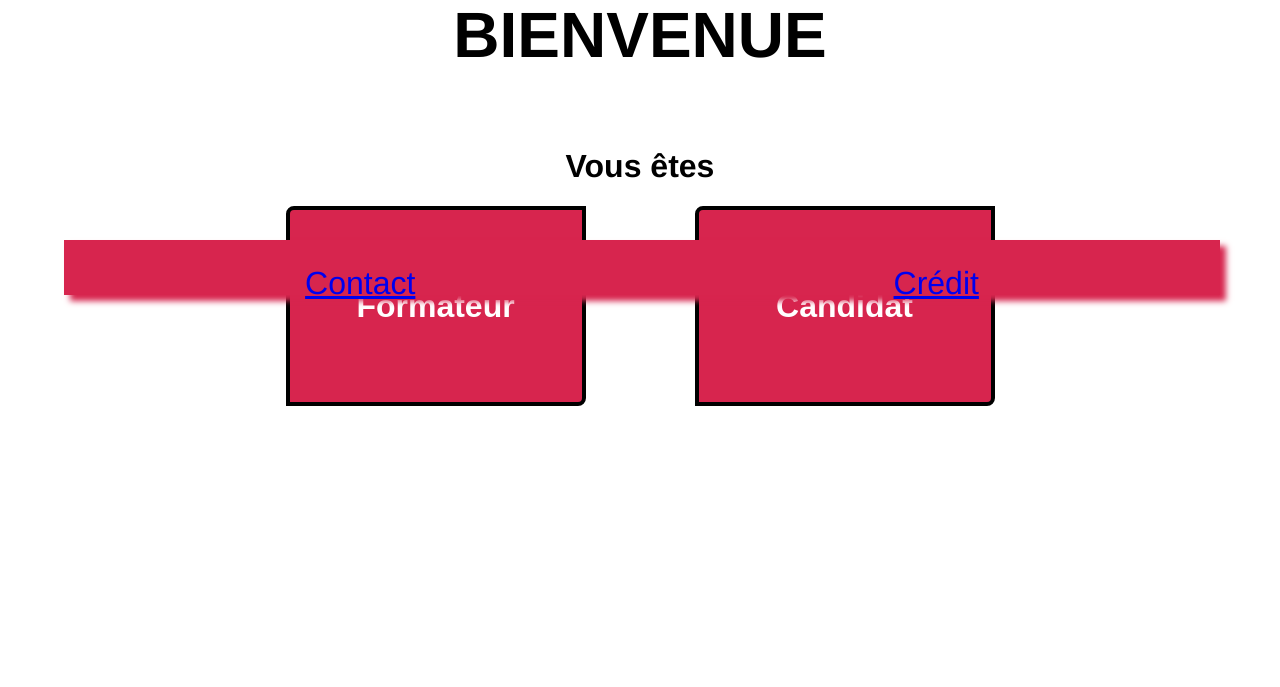
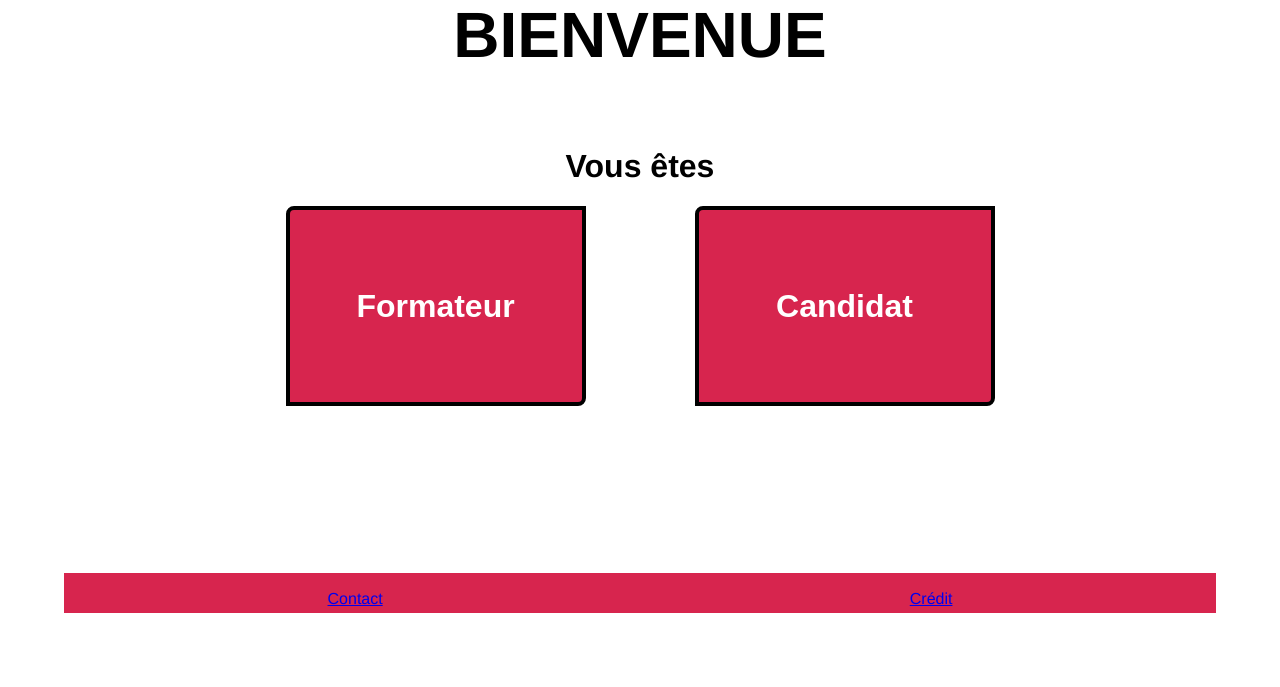
Before and after one commit to crazychouwi/CHALLENGE2017, a PHP site: page / in a window 1280 px wide. Shown: the part 505-1192 px from the top of the page. Run offline with PHP 8.4, Linux system fonts and the light colour scheme.

Commit message:
modif footer

```diff
--- a/assets/css/contact.css
+++ b/assets/css/contact.css
@@ -35,18 +35,7 @@ a:visited{
 }
 
 
-.conteneur{
-  background-color: #D7254E;
-  font-size: 2em;
-  color: white;
-  width: 90%;
-  position: fixed;
-  bottom: 0;
-  display: flex;
-  justify-content: space-around;
-  border: 2px #D7254E solid;
-  box-shadow: 6px 6px 6px #D7254E;
-}
+
 .map{
   border: 2px #D7254E solid;
   box-shadow: 6px 6px 6px #D7254E;
@@ -54,11 +43,23 @@ a:visited{
   margin-top: 5%;
 }
 .footer {
-  position: relative;
-  margin-top: 50px;
-  height: 50px;
-  width: 100%;
-  bottom: 0;
-  text-align: center;
-  line-height: 15px;
+
+    margin-top: 50px;
+    bottom: 0;
+    height: 50px;
+    width: 100%;
+    text-align: center;
+    line-height: 15px;
+  }
+
+.conteneur {
+    background-color: #D7254E;
+    font-size: 1em;
+    color: white;
+    width: 100%;
+    bottom: 0;
+    display: flex;
+    justify-content: space-around;
+    height: 80%;
+
 }
```
